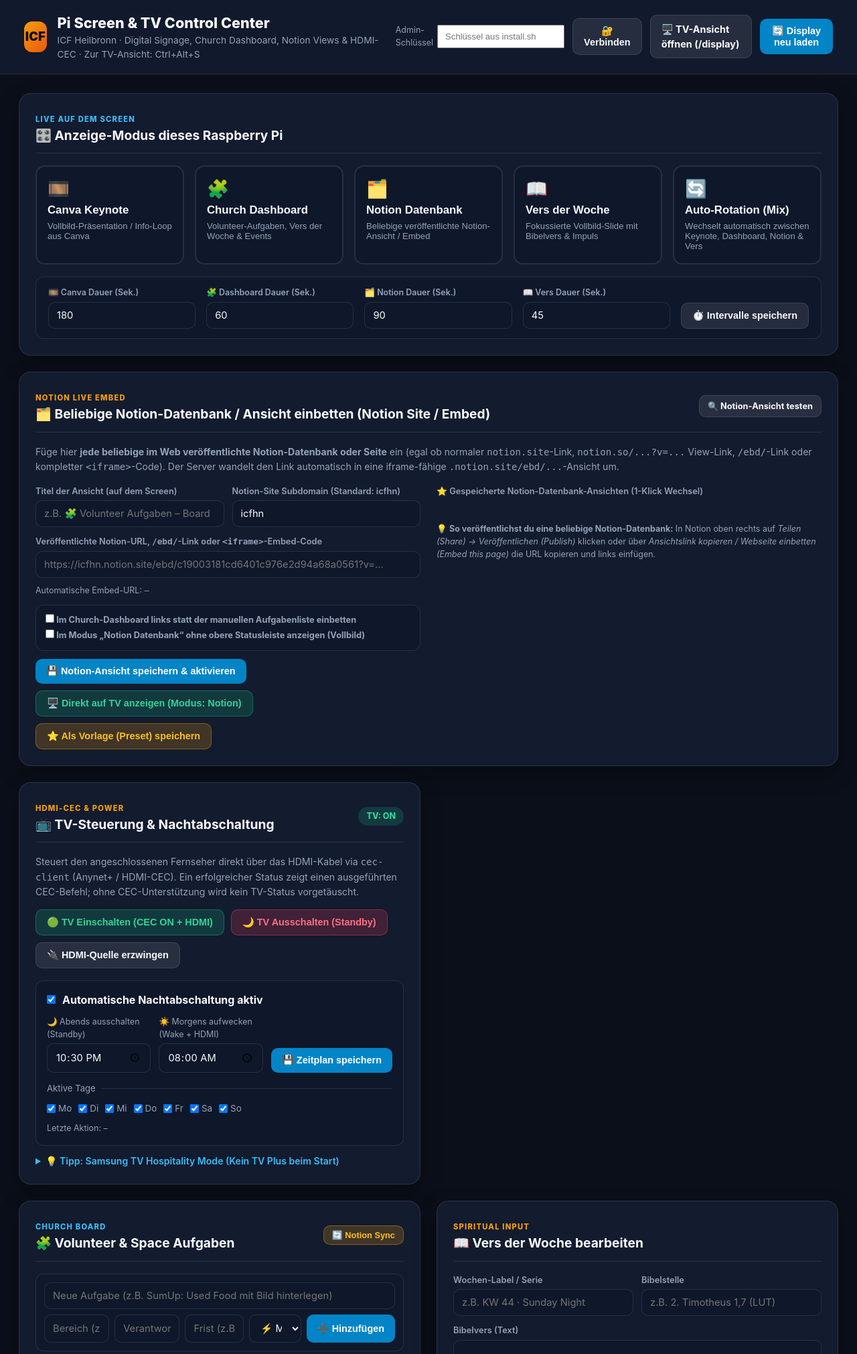
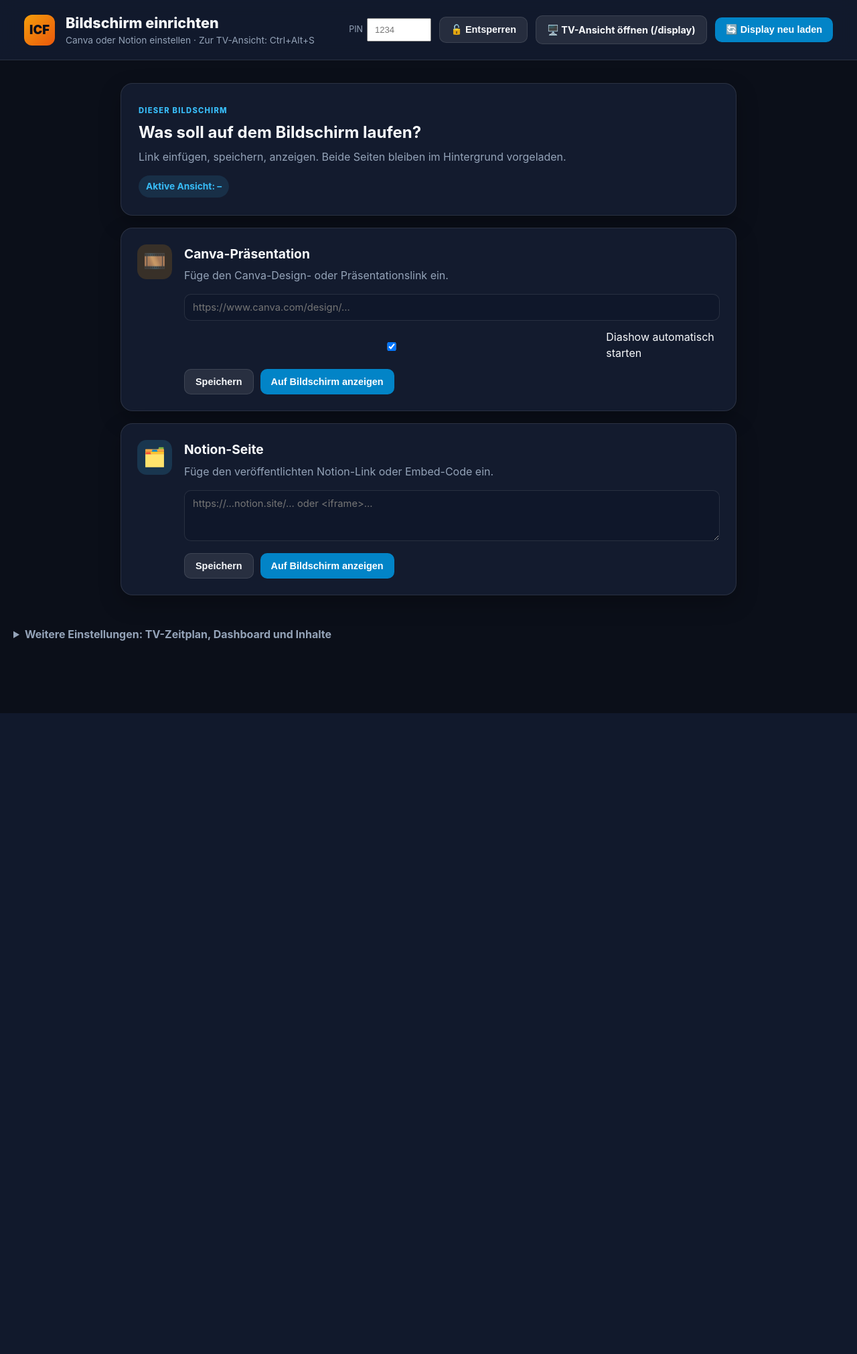
Before and after one commit to Rasvan-Teofil/Pi-Canva-Viewer, a Python web app: template templates/admin.html in a window 1280 px wide. Shown: the top 2022 px of the page at 67% size. After the commit the page ends 1065 px from the top, so only its background shows below. Run offline with Jinja, Linux system fonts and the light colour scheme; the template is opened without the code that fills it, so the values that code supplies are empty.

Commit message:
feat: simplify admin controls with PIN access

```diff
--- a/static/css/admin.css
+++ b/static/css/admin.css
@@ -79,7 +79,7 @@ body {
   gap: 12px;
 }
 
-.admin-token-field {
+.admin-pin-field {
   display: flex;
   align-items: center;
   gap: 6px;
@@ -87,10 +87,126 @@ body {
   font-size: 0.78rem;
 }
 
-.admin-token-field input {
-  width: 190px;
+.admin-pin-field input {
+  width: 96px;
   padding: 8px 10px;
   font-size: 0.82rem;
+}
+
+/* Simple day-to-day configuration surface */
+.simple-admin {
+  width: min(920px, calc(100% - 32px));
+  margin: 34px auto;
+  display: grid;
+  gap: 18px;
+}
+
+.simple-intro,
+.quick-card {
+  background: var(--bg-card);
+  border: 1px solid var(--border-color);
+  border-radius: 18px;
+  box-shadow: 0 12px 32px rgba(0, 0, 0, 0.25);
+}
+
+.simple-intro {
+  padding: 26px;
+}
+
+.simple-intro h2 {
+  margin-top: 5px;
+  font-size: 1.5rem;
+}
+
+.simple-intro p,
+.quick-card p {
+  color: var(--text-muted);
+  margin-top: 6px;
+}
+
+.quick-mode {
+  display: inline-flex;
+  margin-top: 16px;
+  padding: 6px 11px;
+  border-radius: 999px;
+  background: rgba(56, 189, 248, 0.12);
+  color: var(--primary);
+  font-weight: 700;
+  font-size: 0.86rem;
+}
+
+.quick-card {
+  display: flex;
+  gap: 18px;
+  padding: 24px;
+}
+
+.quick-card-icon {
+  width: 52px;
+  height: 52px;
+  flex: 0 0 52px;
+  display: grid;
+  place-items: center;
+  border-radius: 14px;
+  background: rgba(245, 158, 11, 0.16);
+  font-size: 1.7rem;
+}
+
+.notion-quick-card .quick-card-icon {
+  background: rgba(56, 189, 248, 0.16);
+}
+
+.quick-card-main {
+  min-width: 0;
+  flex: 1;
+}
+
+.quick-card h2 {
+  font-size: 1.2rem;
+}
+
+.quick-card input,
+.quick-card textarea {
+  width: 100%;
+  margin: 16px 0 12px;
+}
+
+.quick-card textarea {
+  resize: vertical;
+}
+
+.advanced-settings {
+  width: min(1384px, calc(100% - 32px));
+  margin: 0 auto 34px;
+  color: var(--text-muted);
+}
+
+.advanced-settings > summary {
+  cursor: pointer;
+  padding: 12px 4px;
+  font-weight: 700;
+}
+
+.advanced-settings .admin-container {
+  margin-top: 0;
+}
+
+@media (max-width: 720px) {
+  .admin-header {
+    padding: 14px 16px;
+    align-items: flex-start;
+    flex-direction: column;
+    gap: 12px;
+  }
+
+  .header-actions {
+    width: 100%;
+    flex-wrap: wrap;
+  }
+
+  .quick-card {
+    padding: 18px;
+  }
 }
 
 .schedule-days {
--- a/static/js/admin.js
+++ b/static/js/admin.js
@@ -1,6 +1,6 @@
 (() => {
   let currentState = null;
-  const ADMIN_TOKEN_KEY = "pi-screen-admin-token";
+  const ADMIN_PIN_KEY = "pi-screen-admin-pin";
 
   const STATUS_LABELS = {
     todo: "⏳ Offen",
@@ -57,13 +57,13 @@
     }
   }
 
-  function getAdminToken() {
-    return sessionStorage.getItem(ADMIN_TOKEN_KEY) || "";
+  function getAdminPin() {
+    return sessionStorage.getItem(ADMIN_PIN_KEY) || "";
   }
 
   function authHeaders(extra = {}) {
-    const token = getAdminToken();
-    return token ? { ...extra, "X-API-Token": token } : extra;
+    const pin = getAdminPin();
+    return pin ? { ...extra, "X-Admin-Pin": pin } : extra;
   }
 
   async function apiPost(url, payload) {
@@ -93,6 +93,10 @@
   function populateUI(state) {
     currentState = state;
     const mode = (state.display && state.display.mode) || "dashboard";
+    const quickMode = document.getElementById("quick-current-mode");
+    if (quickMode) {
+      quickMode.textContent = `Aktive Ansicht: ${{canva: "Canva", notion: "Notion"}[mode] || mode}`;
+    }
 
     document.querySelectorAll(".mode-card").forEach((btn) => {
       btn.classList.toggle("active", btn.dataset.mode === mode);
@@ -147,6 +151,9 @@
     document.getElementById("canva-title").value = canva.title || "";
     document.getElementById("canva-url").value = canva.url || "";
     document.getElementById("canva-autoplay-on-load").checked = Boolean(canva.use_xdotool_autoplay);
+    document.getElementById("quick-canva-url").value = canva.url || "";
+    document.getElementById("quick-canva-autoplay").checked = Boolean(canva.use_xdotool_autoplay);
+    document.getElementById("quick-notion-url").value = nv.url || "";
 
     // Tasks list
     renderTasks(state.tasks || []);
@@ -380,20 +387,20 @@
     loadInitialState();
   });
 
-  document.getElementById("btn-save-admin-token").addEventListener("click", async () => {
-    const token = document.getElementById("admin-token").value.trim();
-    if (!token) {
-      sessionStorage.removeItem(ADMIN_TOKEN_KEY);
-      showToast("Admin-Schlüssel eingeben.");
+  document.getElementById("btn-save-admin-pin").addEventListener("click", async () => {
+    const pin = document.getElementById("admin-pin").value.trim();
+    if (!pin) {
+      sessionStorage.removeItem(ADMIN_PIN_KEY);
+      showToast("Bitte die PIN eingeben.");
       return;
     }
-    sessionStorage.setItem(ADMIN_TOKEN_KEY, token);
+    sessionStorage.setItem(ADMIN_PIN_KEY, pin);
     const result = await apiGet("/api/admin/verify");
     if (result.ok) {
-      showToast("Admin-Schlüssel akzeptiert.");
+      showToast("PIN akzeptiert.");
     } else {
-      sessionStorage.removeItem(ADMIN_TOKEN_KEY);
-      showToast(result.error || "Admin-Schlüssel wurde nicht akzeptiert.");
+      sessionStorage.removeItem(ADMIN_PIN_KEY);
+      showToast(result.error || "PIN wurde nicht akzeptiert.");
     }
   });
 
@@ -456,6 +463,54 @@
     showToast(res.message || res.error || "xdotool Befehl ausgeführt");
   });
 
+  async function saveQuickCanva(showOnDisplay) {
+    const url = document.getElementById("quick-canva-url").value.trim();
+    if (!url) {
+      showToast("Bitte einen Canva-Link einfügen.");
+      return;
+    }
+    const currentCanva = (currentState && currentState.canva) || {};
+    const res = await apiPost("/api/canva", {
+      title: currentCanva.title || "Canva Präsentation",
+      url,
+      use_xdotool_autoplay: document.getElementById("quick-canva-autoplay").checked,
+    });
+    if (!res.ok) {
+      showToast(res.error || "Canva-Link konnte nicht gespeichert werden.");
+      return;
+    }
+    if (showOnDisplay) {
+      const modeResult = await apiPost("/api/display/mode", { mode: "canva" });
+      showToast(modeResult.ok ? "Canva gespeichert und auf dem Bildschirm angezeigt." : (modeResult.error || "Canva gespeichert."));
+    } else {
+      showToast("Canva-Link gespeichert.");
+    }
+    loadInitialState();
+  }
+
+  async function saveQuickNotion(showOnDisplay) {
+    const url = document.getElementById("quick-notion-url").value.trim();
+    if (!url) {
+      showToast("Bitte einen veröffentlichten Notion-Link einfügen.");
+      return;
+    }
+    const currentNotion = (currentState && currentState.notion_view) || {};
+    const res = await apiPost("/api/notion/view", {
+      action: "update",
+      title: currentNotion.title || "Notion Seite",
+      subdomain: currentNotion.subdomain || "icfhn",
+      url,
+      switch_mode: showOnDisplay,
+    });
+    showToast(res.ok ? (showOnDisplay ? "Notion gespeichert und auf dem Bildschirm angezeigt." : "Notion-Link gespeichert.") : (res.error || "Notion-Link konnte nicht gespeichert werden."));
+    if (res.ok) loadInitialState();
+  }
+
+  document.getElementById("btn-quick-save-canva").addEventListener("click", () => saveQuickCanva(false));
+  document.getElementById("btn-quick-show-canva").addEventListener("click", () => saveQuickCanva(true));
+  document.getElementById("btn-quick-save-notion").addEventListener("click", () => saveQuickNotion(false));
+  document.getElementById("btn-quick-show-notion").addEventListener("click", () => saveQuickNotion(true));
+
   window.addEventListener("keydown", (event) => {
     if (event.ctrlKey && event.altKey && event.key.toLowerCase() === "s") {
       event.preventDefault();
@@ -463,6 +518,6 @@
     }
   });
 
-  document.getElementById("admin-token").value = getAdminToken();
+  document.getElementById("admin-pin").value = getAdminPin();
   loadInitialState();
 })();
--- a/templates/admin.html
+++ b/templates/admin.html
@@ -11,16 +11,16 @@
     <div class="header-left">
       <div class="logo-badge">ICF</div>
       <div>
-        <h1>Pi Screen &amp; TV Control Center</h1>
-        <p id="header-subtitle">ICF Heilbronn · Digital Signage, Church Dashboard, Notion Views &amp; HDMI-CEC · Zur TV-Ansicht: Ctrl+Alt+S</p>
+        <h1>Bildschirm einrichten</h1>
+        <p id="header-subtitle">Canva oder Notion einstellen · Zur TV-Ansicht: Ctrl+Alt+S</p>
       </div>
     </div>
     <div class="header-actions">
-      <label class="admin-token-field">
-        <span>Admin-Schlüssel</span>
-        <input id="admin-token" type="password" autocomplete="current-password" placeholder="Schlüssel aus install.sh" />
+      <label class="admin-pin-field">
+        <span>PIN</span>
+        <input id="admin-pin" type="password" inputmode="numeric" maxlength="12" autocomplete="current-password" placeholder="1234" />
       </label>
-      <button id="btn-save-admin-token" class="btn btn-secondary">🔐 Verbinden</button>
+      <button id="btn-save-admin-pin" class="btn btn-secondary">🔓 Entsperren</button>
       <a href="/display" target="_blank" class="btn btn-secondary">🖥️ TV-Ansicht öffnen (/display)</a>
       <button id="btn-reload-display" class="btn btn-primary">🔄 Display neu laden</button>
     </div>
@@ -28,7 +28,45 @@
 
   <div id="toast" class="toast hidden"></div>
 
-  <main class="admin-container">
+  <main class="simple-admin">
+    <section class="simple-intro">
+      <span class="badge-tag">DIESER BILDSCHIRM</span>
+      <h2>Was soll auf dem Bildschirm laufen?</h2>
+      <p>Link einfügen, speichern, anzeigen. Beide Seiten bleiben im Hintergrund vorgeladen.</p>
+      <div id="quick-current-mode" class="quick-mode">Aktive Ansicht: –</div>
+    </section>
+
+    <section class="quick-card canva-quick-card">
+      <div class="quick-card-icon">🎞️</div>
+      <div class="quick-card-main">
+        <h2>Canva-Präsentation</h2>
+        <p>Füge den Canva-Design- oder Präsentationslink ein.</p>
+        <input id="quick-canva-url" type="url" placeholder="https://www.canva.com/design/..." />
+        <label class="toggle-label"><input type="checkbox" id="quick-canva-autoplay" checked /> Diashow automatisch starten</label>
+        <div class="btn-row">
+          <button id="btn-quick-save-canva" class="btn btn-secondary">Speichern</button>
+          <button id="btn-quick-show-canva" class="btn btn-primary">Auf Bildschirm anzeigen</button>
+        </div>
+      </div>
+    </section>
+
+    <section class="quick-card notion-quick-card">
+      <div class="quick-card-icon">🗂️</div>
+      <div class="quick-card-main">
+        <h2>Notion-Seite</h2>
+        <p>Füge den veröffentlichten Notion-Link oder Embed-Code ein.</p>
+        <textarea id="quick-notion-url" rows="3" placeholder="https://...notion.site/... oder &lt;iframe&gt;..."></textarea>
+        <div class="btn-row">
+          <button id="btn-quick-save-notion" class="btn btn-secondary">Speichern</button>
+          <button id="btn-quick-show-notion" class="btn btn-primary">Auf Bildschirm anzeigen</button>
+        </div>
+      </div>
+    </section>
+  </main>
+
+  <details class="advanced-settings">
+    <summary>Weitere Einstellungen: TV-Zeitplan, Dashboard und Inhalte</summary>
+    <main class="admin-container">
     <!-- 1. ANZEIGE-MODUS & ROTATION -->
     <section class="card full-width">
       <div class="card-header">
@@ -316,7 +354,8 @@
         </section>
       </div>
     </div>
-  </main>
+    </main>
+  </details>
 
   <script src="/static/js/admin.js"></script>
 </body>
```
Also changed, not shown: app.py (+5 -5 lines), README.md, 1 other file.
